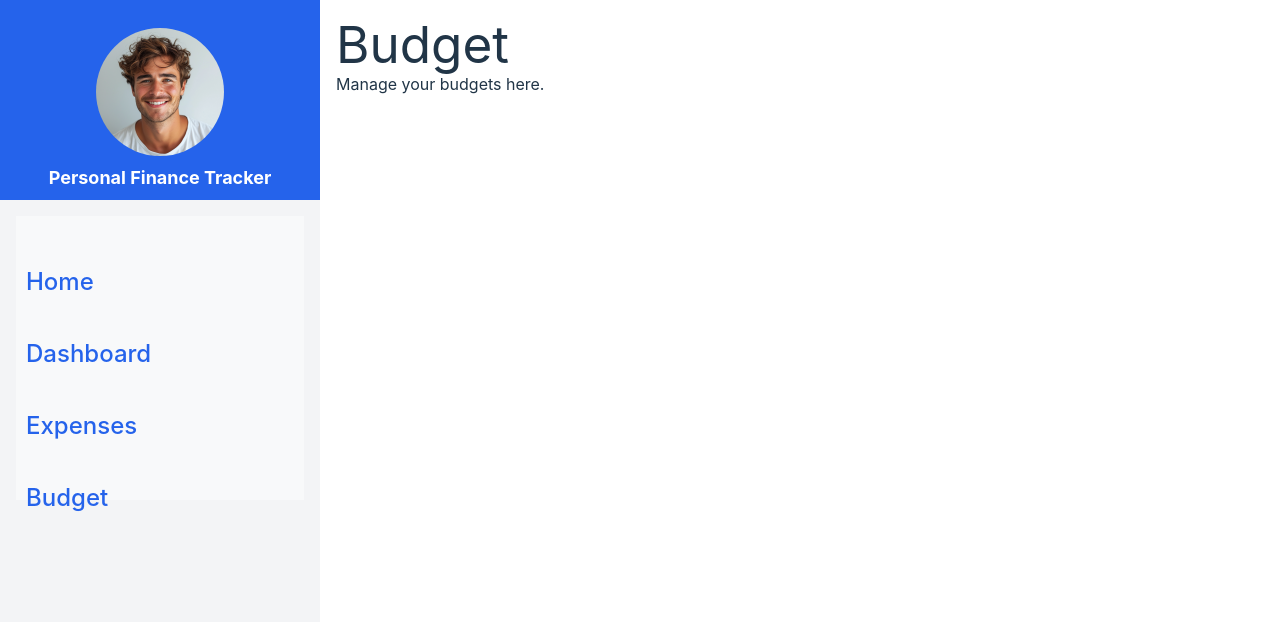
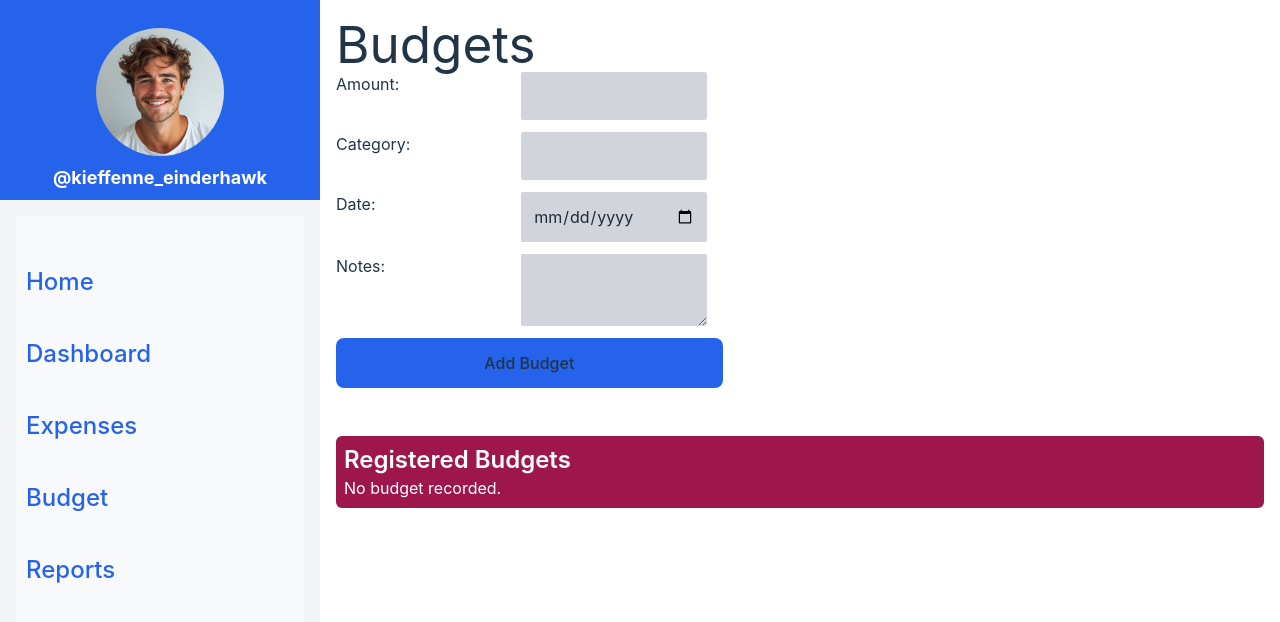
Before and after one commit to jay-of-spades/Expenses-Budget-Tracker, a React (Vite) app: page /budget in a window 1280 px wide. Shown: the top 622 px of the page. Built offline with nearby package versions, Linux system fonts and the light colour scheme.

Commit message:
Added: BudgetForm.jsx, BudgetList.jsx. Edited:Budget.jsx

```diff
--- a/package.json
+++ b/package.json
@@ -14,7 +14,9 @@
     "clean": "rm -rf dist"
   },
   "dependencies": {
+    "chart.js": "^4.4.3",
     "react": "^18.3.1",
+    "react-chartjs-2": "^5.2.0",
     "react-dom": "^18.3.1",
     "react-router-dom": "^6.23.1"
   },
--- a/src/App.jsx
+++ b/src/App.jsx
@@ -9,6 +9,7 @@ import Dashboard from './pages/Dashboard';
 import Expenses from './pages/Expenses';
 import Budget from './pages/Budget';
 import Layout from './components/Layout';
+import Reports from './pages/Reports';
 import Home from './pages/Home';
 import './index.css';
 
@@ -22,6 +23,7 @@ const App = () => {
           <Route path='/dashboard' element={<Dashboard />} />
           <Route path='/expenses' element={<Expenses />} />
           <Route path='/budget' element={<Budget />} />
+          <Route path='/reports' element={<Reports />} />
           <Route path='*' element={<Navigate to='/home' />} />
         </Routes>
       </Layout>
--- /dev/null
+++ b/src/components/BudgetForm.jsx
@@ -0,0 +1,94 @@
+import { useState, useEffect } from 'react';
+import PropTypes from 'prop-types';
+
+const BudgetForm = ({
+  addBudget,
+  editBudget,
+  budgetToEdit,
+  setBudgetToEdit,
+}) => {
+  const [amount, setAmount] = useState('');
+  const [category, setCategory] = useState('');
+  const [date, setDate] = useState('');
+  const [notes, setNotes] = useState('');
+
+  useEffect(() => {
+    if (budgetToEdit !== null) {
+      setAmount(budgetToEdit.amount);
+      setCategory(budgetToEdit.category);
+      setDate(budgetToEdit.date);
+      setNotes(budgetToEdit.notes);
+    }
+  }, [budgetToEdit]);
+
+  const handleSubmit = e => {
+    e.preventDefault();
+    const newBudget = { amount, category, date, notes };
+
+    if (budgetToEdit !== null) {
+      editBudget(budgetToEdit.index, newBudget);
+      setBudgetToEdit(null);
+    } else {
+      addBudget(newBudget);
+    }
+    setAmount('');
+    setCategory('');
+    setDate('');
+    setNotes('');
+  };
+
+  return (
+    <form className='flex flex-col gap-3 mb-5' onSubmit={handleSubmit}>
+      <div className='flex gap-3 w-2/5'>
+        <label className='block w-full'>Amount:</label>
+        <input
+          className='block w-full p-3 bg-gray-300 text-gray-800 rounded-sm'
+          type='number'
+          value={amount}
+          onChange={e => setAmount(e.target.value)}
+          required
+        />
+      </div>
+      <div className='flex gap-3 w-2/5'>
+        <label className='block w-full'>Category:</label>
+        <input
+          className='block w-full p-3 bg-gray-300 text-gray-800 rounded-sm'
+          type='text'
+          value={category}
+          onChange={e => setCategory(e.target.value)}
+          required
+        />
+      </div>
+      <div className='flex gap-3 w-2/5'>
+        <label className='block w-full'>Date:</label>
+        <input
+          className='block w-full p-3 bg-gray-300 text-gray-800 rounded-sm'
+          type='date'
+          value={date}
+          onChange={e => setDate(e.target.value)}
+          required
+        />
+      </div>
+      <div className='flex gap-3 w-2/5'>
+        <label className='block w-full'>Notes:</label>
+        <textarea
+          className='block w-full p-3 bg-gray-300 text-gray-800 rounded-sm'
+          value={notes}
+          onChange={e => setNotes(e.target.value)}
+        />
+      </div>
+      <button className='p-3 w-5/12 bg-blue-600 mb-7' type='submit'>
+        {budgetToEdit !== null ? 'Edit' : 'Add'} Budget
+      </button>
+    </form>
+  );
+};
+
+BudgetForm.propTypes = {
+  addBudget: PropTypes.func.isRequired,
+  editBudget: PropTypes.func.isRequired,
+  budgetToEdit: PropTypes.object,
+  setBudgetToEdit: PropTypes.func.isRequired,
+};
+
+export default BudgetForm;
--- /dev/null
+++ b/src/components/BudgetList.jsx
@@ -0,0 +1,50 @@
+import PropTypes from 'prop-types';
+
+const BudgetList = ({ budgets, onEdit, onDelete }) => {
+  return (
+    <div className='expense-list bg-pink-800 p-2 rounded-md text-white w-full'>
+      <h2 className='text-2xl font-semibold'>Registered Budgets</h2>
+      {budgets.length === 0 ? (
+        <p>No budget recorded.</p>
+      ) : (
+        <ul>
+          {budgets.map((budget, index) => (
+            <li
+              key={index}
+              className='flex justify-between items-center p-2 border-b border-gray-300'
+            >
+              <div className='flex w-2/3'>
+                <span className='font-bold'>{budget.date}</span>
+                <span className='font-bold'>{budget.category}</span>
+                <span className='font-bold'>{budget.amount}</span>
+                <span className='font-bold'>{budget.notes}</span>
+              </div>
+              <div className='flex space-x-2'>
+                <button
+                  className='bg-yellow-500 hover:bg-yellow-600 text-white p-1 rounded'
+                  onClick={() => onEdit(index)}
+                >
+                  Edit
+                </button>
+                <button
+                  className='bg-red-500 hover:bg-red-600  text-white p-1 rounded'
+                  onClick={() => onDelete(index)}
+                >
+                  Delete
+                </button>
+              </div>
+            </li>
+          ))}
+        </ul>
+      )}
+    </div>
+  );
+};
+
+BudgetList.propTypes = {
+  budgets: PropTypes.array.isRequired,
+  onEdit: PropTypes.func.isRequired,
+  onDelete: PropTypes.func.isRequired,
+};
+
+export default BudgetList;
--- a/src/components/Header.jsx
+++ b/src/components/Header.jsx
@@ -7,7 +7,9 @@ const Header = () => {
         alt='image of a man, smiling'
         className='w-32 h-32 mb-2 block rounded-full'
       />
-      <h1 className='text-lg font-bold'>Personal Finance Tracker</h1>
+      <h1 id='account-name' className='text-lg font-bold'>
+        @kieffenne_einderhawk
+      </h1>
     </header>
   );
 };
--- a/src/components/Sidebar.jsx
+++ b/src/components/Sidebar.jsx
@@ -4,7 +4,7 @@ const Sidebar = () => {
   return (
     <aside className='w-80 h-3/4 p-4 bg-gray-100'>
       <nav>
-        <ul className='space-y-10 h-56 flex flex-col text-2xl mt-10 rounded-md'>
+        <ul className='space-y-10 h-96 flex flex-col text-2xl mt-10 rounded-md'>
           <li>
             <Link className='text-blue-600 hover:underline' to='/home'>
               Home
@@ -25,6 +25,11 @@ const Sidebar = () => {
               Budget
             </Link>
           </li>
+          <li>
+            <Link className='text-blue-600 hover:underline' to='/reports'>
+              Reports
+            </Link>
+          </li>
         </ul>
       </nav>
     </aside>
--- a/src/pages/Budget.jsx
+++ b/src/pages/Budget.jsx
@@ -1,10 +1,52 @@
-// import React from 'react';
+import { useState, useEffect } from 'react';
+import BudgetForm from '../components/BudgetForm';
+import BudgetList from '../components/BudgetList';
 
 const Budget = () => {
+  const [budgets, setBudgets] = useState(() => {
+    const savedBudgets = localStorage.getItem('budgets');
+    return savedBudgets ? JSON.parse(savedBudgets) : [];
+  });
+
+  const [budgetToEdit, setBudgetToEdit] = useState(null);
+
+  useEffect(() => {
+    localStorage.setItem('budgets', JSON.stringify(budgets));
+  }, [budgets]);
+
+  const addBudget = newBudget => {
+    setBudgets([...budgets, newBudget]);
+  };
+
+  const editBudget = (index, updateBudget) => {
+    const updatedBudgets = [...budgets];
+    updatedBudgets[index] = updateBudget;
+    setBudgets(updatedBudgets);
+  };
+
+  const deleteBudget = index => {
+    const updatedBudgets = budgets.filter((_, i) => i !== index);
+    setBudgets(updatedBudgets);
+  };
+
+  const handleEdit = index => {
+    setBudgetToEdit({ index, ...budgets[index] });
+  };
+
   return (
     <div>
-      <h1>Budget</h1>
-      <p>Manage your budgets here.</p>
+      <h1>Budgets</h1>
+      <BudgetForm
+        addBudget={addBudget}
+        editBudget={editBudget}
+        budgetToEdit={budgetToEdit}
+        setBudgetToEdit={setBudgetToEdit}
+      />
+      <BudgetList
+        budgets={budgets}
+        onEdit={handleEdit}
+        onDelete={deleteBudget}
+      />
     </div>
   );
 };
--- a/src/pages/Expenses.jsx
+++ b/src/pages/Expenses.jsx
@@ -1,10 +1,18 @@
-import { useState } from 'react';
+import { useState, useEffect } from 'react';
 import ExpenseForm from '../components/ExpenseForm';
 import ExpenseList from '../components/ExpenseList';
 
 const Expenses = () => {
-  const [expenses, setExpenses] = useState([]);
+  const [expenses, setExpenses] = useState(() => {
+    const savedExpenses = localStorage.getItem('expenses');
+    return savedExpenses ? JSON.parse(savedExpenses) : [];
+  });
   const [expenseToEdit, setExpenseToEdit] = useState(null);
+
+  useEffect(() => {
+    localStorage.setItem('expenses', JSON.stringify(expenses));
+  }, [expenses]);
+
   const addExpense = newExpense => {
     setExpenses([...expenses, newExpense]);
   };
--- /dev/null
+++ b/src/pages/Reports.jsx
@@ -0,0 +1,80 @@
+import { useEffect, useState } from 'react';
+import { Bar } from 'react-chartjs-2';
+import 'chart.js/auto';
+
+const Reports = () => {
+  const [expenses, setExpenses] = useState([]);
+  const [budgets, setBudgets] = useState([]);
+
+  useEffect(() => {
+    const savedExpenses = localStorage.getItem('expenses');
+
+    if (savedExpenses) {
+      setExpenses(JSON.parse(savedExpenses));
+    }
+
+    const savedBudgets = localStorage.getItem('budgets');
+
+    if (savedBudgets) {
+      setBudgets(JSON.parse(savedBudgets));
+    }
+  }, []);
+
+  const getExpenseData = () => {
+    const categories = [...new Set(expenses.map(expense => expense.category))];
+
+    const data = categories.map(category => {
+      return expenses
+        .filter(expense => expense.category === category)
+        .reduce((total, expense) => total + parseFloat(expense.amount), 0);
+    });
+
+    return {
+      labels: categories,
+      datasets: [
+        {
+          label: 'Expenses',
+          data: data,
+          backgroundColor: 'rgba(255, 99, 132, 0.2)',
+          borderColor: 'rgba(255, 99, 132, 1)',
+          borderWidth: 1,
+        },
+      ],
+    };
+  };
+
+  const getBudgetData = () => {
+    const categories = budgets.map(budget => budget.category);
+
+    const data = budgets.map(budget => budget.amount);
+
+    return {
+      labels: categories,
+      datasets: [
+        {
+          label: 'Budgets',
+          data: data,
+          backgroundColor: 'rgba(54, 162, 235, 0.2)',
+          borderColor: 'rgba(54, 162, 235, 1)',
+          borderWidth: 1,
+        },
+      ],
+    };
+  };
+
+  return (
+    <div className='p-4'>
+      <h1 className='text-3xl font-bold mb-4'>Financial Reports</h1>
+      <div className='mb-8'>
+        <h2 className='text-2xl font-bold mb-4'>Expenses by Category</h2>
+        <Bar data={getExpenseData()} />
+      </div>
+      <div>
+        <h2 className='text-2xl font-bold mb-4'>Budget by Category</h2>
+        <Bar data={getBudgetData()} />
+      </div>
+    </div>
+  );
+};
+
+export default Reports;
```
Also changed, not shown: 1 other file (tests, documents, lock files or other folders).
